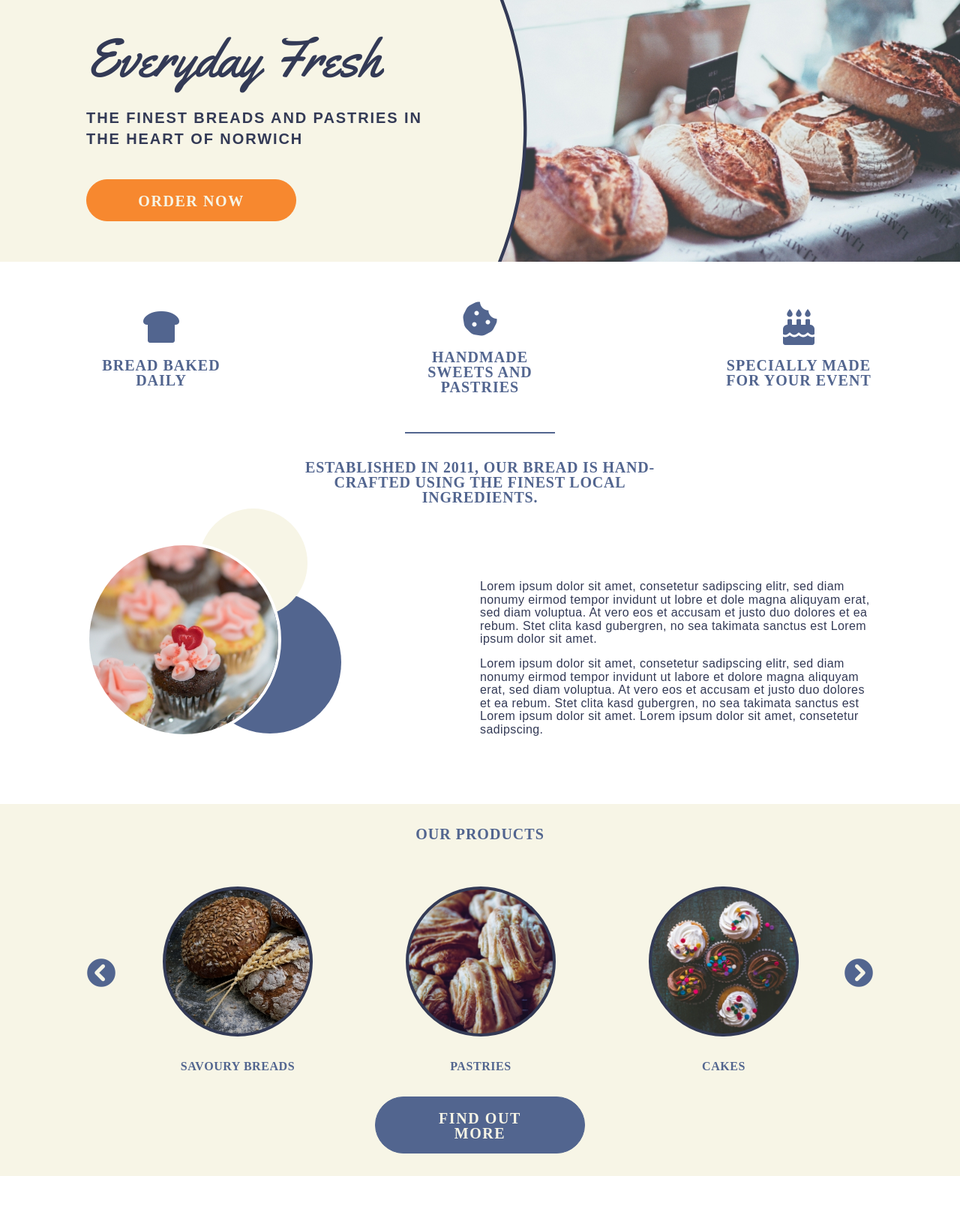
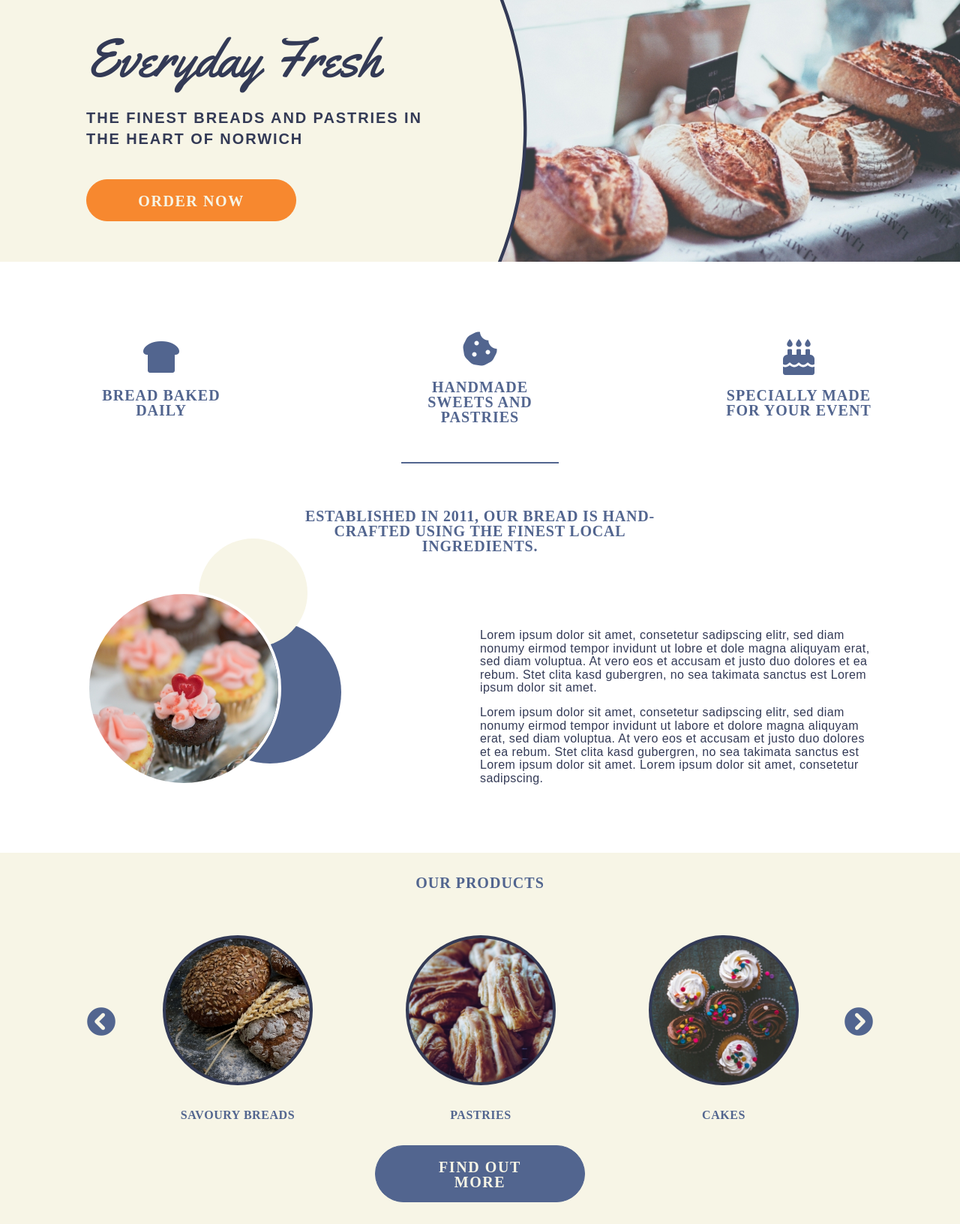
Before and after one commit to Scarnface/bakersDozen, a PHP site: page / in a window 1280 px wide. Shown: the part 66-1698 px from the top of the page at 75% size. Run offline with PHP 8.4, Linux system fonts and the light colour scheme; some libraries are stand-ins or nearby versions; some web fonts are replaced.

Commit message:
Small fixes to about section of homepage

```diff
--- a/dist/css/order.css
+++ b/dist/css/order.css
@@ -439,6 +439,11 @@ footer {
   margin-bottom: 15px;
 }
 
+.contact-cont {
+  margin-top: 50px;
+  margin-bottom: 50px;
+}
+
 .contact-form {
   display: flex;
   flex-direction: column;
--- a/dist/css/style.css
+++ b/dist/css/style.css
@@ -510,6 +510,7 @@ label {
     flex-direction: row;
     flex-wrap: nowrap;
     justify-content: space-between;
+    margin-top: 40px;
   }
 }
 
@@ -545,11 +546,12 @@ label {
 @media (min-width: 768px) {
   .aboutCategory:nth-of-type(2) {
     border-bottom: 2px solid #52658f;
+    width: 20%;
   }
 }
 
 .aboutInnerWrapper {
-  padding-top: 25px;
+  padding-top: 50px;
   padding-bottom: 25px;
   display: flex;
   flex-wrap: wrap;
--- a/order.php
+++ b/order.php
@@ -34,7 +34,7 @@ if (isset($_POST['submit'])) {
 <?php include "./dist/inc/menu.php" ?>
 
   <div id="map"></div>
-  <div class="container">
+  <div class="contact-cont container">
     <div class="contact-text" id="contact-text">
       <h1>Contact Us Today</h1>
       <p>Our opening hours are Monday - Friday 8am - 4pm, and 8am-3pm on Saturdays.</p>
--- a/src/scss/order.scss
+++ b/src/scss/order.scss
@@ -21,6 +21,10 @@
     }
 }
 
+.contact-cont {
+    margin-top: 50px;
+    margin-bottom: 50px;
+}
 
 // input form styles
 .contact-form {
--- a/src/scss/partials/_about.scss
+++ b/src/scss/partials/_about.scss
@@ -9,6 +9,7 @@
     flex-direction: row;
     flex-wrap: nowrap;
     justify-content: space-between;
+    margin-top: 40px;
   }
 }
 
@@ -41,13 +42,14 @@
   @include media-md {
     &:nth-of-type(2) {
       border-bottom: 2px solid $brand-lightBlue;
+      width: 20%;
     }
   }
 }
 
 
 .aboutInnerWrapper {
-  padding-top: 25px;
+  padding-top: 50px;
   padding-bottom: 25px;
   display: flex;
   flex-wrap: wrap;
```
Also changed, not shown: 2 other files.
